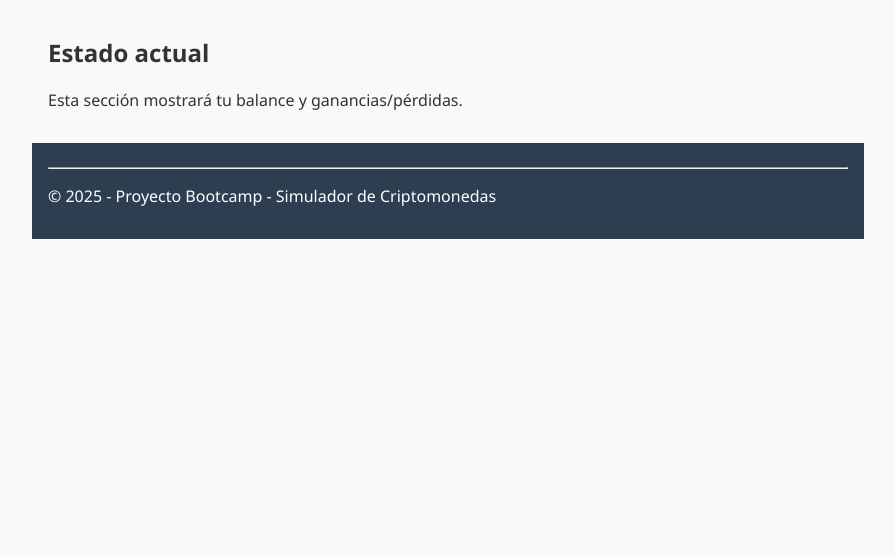
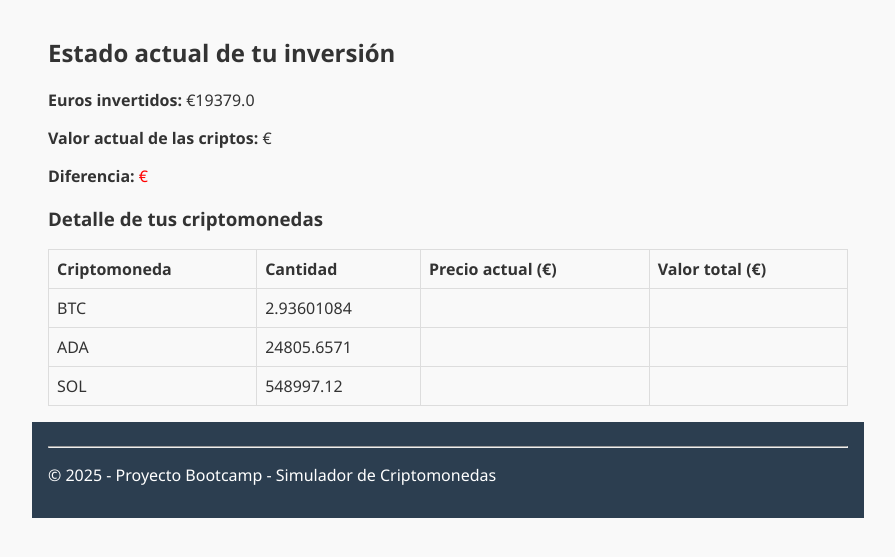
Before and after one commit to Florencia2796/simulador-cryptos, a Flask app: page /status in a window 1280 px wide. Shown: the part 156-713 px from the top of the page, without its empty margins (192-1087 px from the left). Run offline with Flask 3, Linux system fonts and the light colour scheme; data comes from the database, SQL or seed files in the repository; both versions use the stored data as it was after the commit; data that the repository does not hold is empty.

Commit message:
cripto a cripto y status

```diff
--- a/app.py
+++ b/app.py
@@ -27,7 +27,6 @@
     resultado = None
     datos_formulario = {}
 
-    # CoinGecko usa estos IDs en vez de BTC, ETH, etc.
     equivalencias = {
         'btc': 'bitcoin',
         'eth': 'ethereum',
@@ -51,52 +50,53 @@
         id_from = equivalencias.get(from_moneda, from_moneda)
         id_to = equivalencias.get(to_moneda, to_moneda)
 
-        # Si la moneda de origen es EUR, invertimos la lógica
-        if id_from == 'eur':
-            ids = id_to
-            vs_currencies = id_from
-            inversion = True
-        else:
-            ids = id_from
-            vs_currencies = id_to
-            inversion = False
-
-        url = "https://api.coingecko.com/api/v3/simple/price"
-        params = {
-            'ids': ids,
-            'vs_currencies': vs_currencies
-        }
-
         headers = {
             'x-cg-demo-api-key': api_key
         }
 
-        response = requests.get(url, params=params, headers=headers)
+        try:
+            if from_moneda == 'eur':
+                # Compra de cripto con euros
+                url = "https://api.coingecko.com/api/v3/simple/price"
+                params = {'ids': id_to, 'vs_currencies': 'eur'}
+                response = requests.get(url, params=params, headers=headers).json()
+                tasa = response[id_to]['eur']
+                cantidad_to = cantidad_from / tasa
 
-        if response.status_code != 200:
-            resultado = None  # podrías manejar el error más explícitamente
-        else:
-            data = response.json()
+            elif to_moneda == 'eur':
+                # Venta de cripto a euros
+                url = "https://api.coingecko.com/api/v3/simple/price"
+                params = {'ids': id_from, 'vs_currencies': 'eur'}
+                response = requests.get(url, params=params, headers=headers).json()
+                tasa = response[id_from]['eur']
+                cantidad_to = cantidad_from * tasa
 
-            try:
-                tasa = data[ids][vs_currencies]
-                if inversion:
-                    cantidad_to = cantidad_from / tasa
-                else:
-                    cantidad_to = cantidad_from * tasa
+            else:
+                # Cripto a cripto: calcular usando EUR como moneda intermedia
+                url = "https://api.coingecko.com/api/v3/simple/price"
+                params = {
+                    'ids': f'{id_from},{id_to}',
+                    'vs_currencies': 'eur'
+                }
+                response = requests.get(url, params=params, headers=headers).json()
+                tasa_from = response[id_from]['eur']
+                tasa_to = response[id_to]['eur']
+                tasa = tasa_from / tasa_to
+                cantidad_to = cantidad_from * tasa
 
-                resultado = {
-                    'from': from_moneda.upper(),
-                    'to': to_moneda.upper(),
-                    'cantidad_from': cantidad_from,
-                    'cantidad_to': round(cantidad_to, 8),
-                    'rate': round(tasa, 6)
-                }
+            resultado = {
+                'from': from_moneda.upper(),
+                'to': to_moneda.upper(),
+                'cantidad_from': cantidad_from,
+                'cantidad_to': round(cantidad_to, 8),
+                'rate': round(tasa, 6)
+            }
 
-                datos_formulario = request.form
+            datos_formulario = request.form
 
-            except KeyError:
-                resultado = None
+        except Exception as e:
+            print("Error al calcular:", e)
+            resultado = None
 
     elif request.method == 'POST' and 'confirmar' in request.form:
         from_moneda = request.form['from']
@@ -133,7 +133,87 @@
 
 @app.route('/status')
 def status():
-    return render_template('status.html')
+    # Equivalencias CoinGecko
+    equivalencias = {
+        'btc': 'bitcoin',
+        'eth': 'ethereum',
+        'usdt': 'tether',
+        'ada': 'cardano',
+        'sol': 'solana',
+        'xrp': 'ripple',
+        'dot': 'polkadot',
+        'doge': 'dogecoin',
+        'shib': 'shiba-inu',
+        'eur': 'eur'
+    }
+
+    api_key = os.getenv("COINGECKO_API_KEY")
+
+    conn = sqlite3.connect(db_path)
+    cursor = conn.cursor()
+    cursor.execute("SELECT from_moneda, cantidad_from, to_moneda, cantidad_to FROM movimientos")
+    movimientos = cursor.fetchall()
+    conn.close()
+
+    # Calcular euros invertidos y criptomonedas en cartera
+    euros_invertidos = 0
+    cartera = {}
+
+    for mov in movimientos:
+        from_m, cant_from, to_m, cant_to = mov
+
+        if from_m == 'EUR':
+            euros_invertidos += cant_from
+
+        # Restamos lo que vendimos
+        if from_m != 'EUR':
+            cartera[from_m] = cartera.get(from_m, 0) - cant_from
+
+        if to_m != 'EUR':
+            cartera[to_m] = cartera.get(to_m, 0) + cant_to
+
+    # Consultar a CoinGecko cuánto valen las criptos actuales
+    valor_total = 0
+    cotizaciones = {}
+    headers = {'x-cg-demo-api-key': api_key}
+
+    for cripto, cantidad in cartera.items():
+        if cantidad <= 0:
+            continue
+
+        id_cripto = equivalencias.get(cripto.lower(), cripto.lower())
+
+        url = "https://api.coingecko.com/api/v3/simple/price"
+        params = {
+            'ids': id_cripto,
+            'vs_currencies': 'eur'
+        }
+
+        response = requests.get(url, params=params, headers=headers)
+
+        if response.status_code == 200:
+            data = response.json()
+            try:
+                precio_actual = data[id_cripto]['eur']
+                valor = cantidad * precio_actual
+                cotizaciones[cripto] = {
+                    'cantidad': round(cantidad, 8),
+                    'precio': round(precio_actual, 6),
+                    'valor_total': round(valor, 2)
+                }
+                valor_total += valor
+            except KeyError:
+                pass
+
+    diferencia = round(valor_total - euros_invertidos, 2)
+
+    return render_template(
+        "status.html",
+        euros_invertidos=round(euros_invertidos, 2),
+        valor_actual=round(valor_total, 2),
+        diferencia=diferencia,
+        cotizaciones=cotizaciones
+    )
 
 if __name__ == '__main__':
     app.run(debug=True)
--- a/templates/status.html
+++ b/templates/status.html
@@ -1,8 +1,38 @@
 {% extends "base.html" %}
-
-{% block title %}Estado de las Inversiones{% endblock %}
+{% block title %}Estado de la inversión{% endblock %}
 
 {% block content %}
-<h2>Estado actual</h2>
-<p>Esta sección mostrará tu balance y ganancias/pérdidas.</p>
+<h2>Estado actual de tu inversión</h2>
+
+<p><strong>Euros invertidos:</strong> €{{ euros_invertidos }}</p>
+<p><strong>Valor actual de las criptos:</strong> €{{ valor_actual }}</p>
+<p>
+    <strong>Diferencia:</strong>
+    <span style="color: {% if diferencia >= 0 %}green{% else %}red{% endif %};">
+        €{{ diferencia }}
+    </span>
+</p>
+
+<h3>Detalle de tus criptomonedas</h3>
+
+<table>
+    <thead>
+        <tr>
+            <th>Criptomoneda</th>
+            <th>Cantidad</th>
+            <th>Precio actual (€)</th>
+            <th>Valor total (€)</th>
+        </tr>
+    </thead>
+    <tbody>
+        {% for cripto, datos in cotizaciones.items() %}
+        <tr>
+            <td>{{ cripto }}</td>
+            <td>{{ datos.cantidad }}</td>
+            <td>{{ datos.precio }}</td>
+            <td>{{ datos.valor_total }}</td>
+        </tr>
+        {% endfor %}
+    </tbody>
+</table>
 {% endblock %}
```
Also changed, not shown: instance/database.db.
